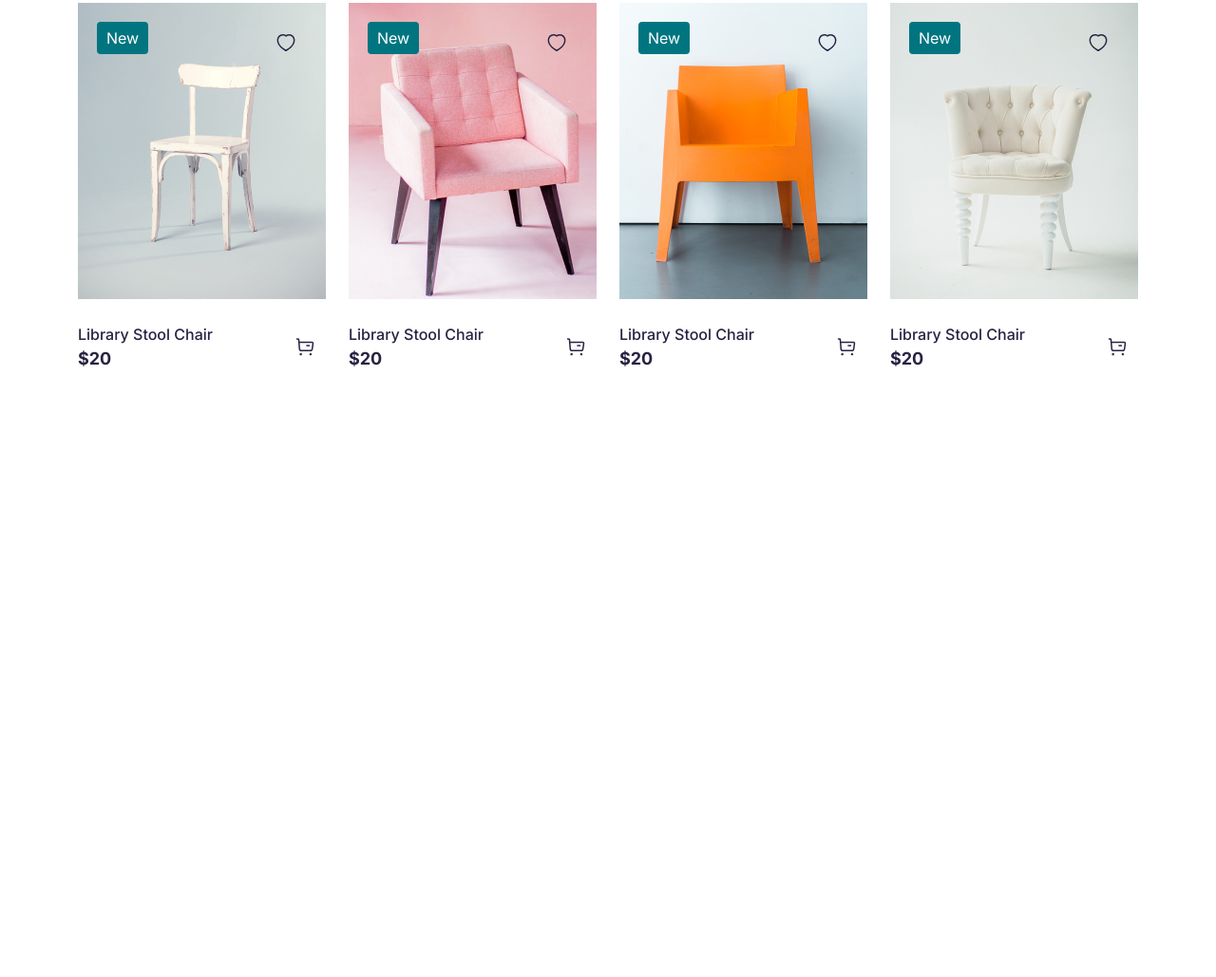
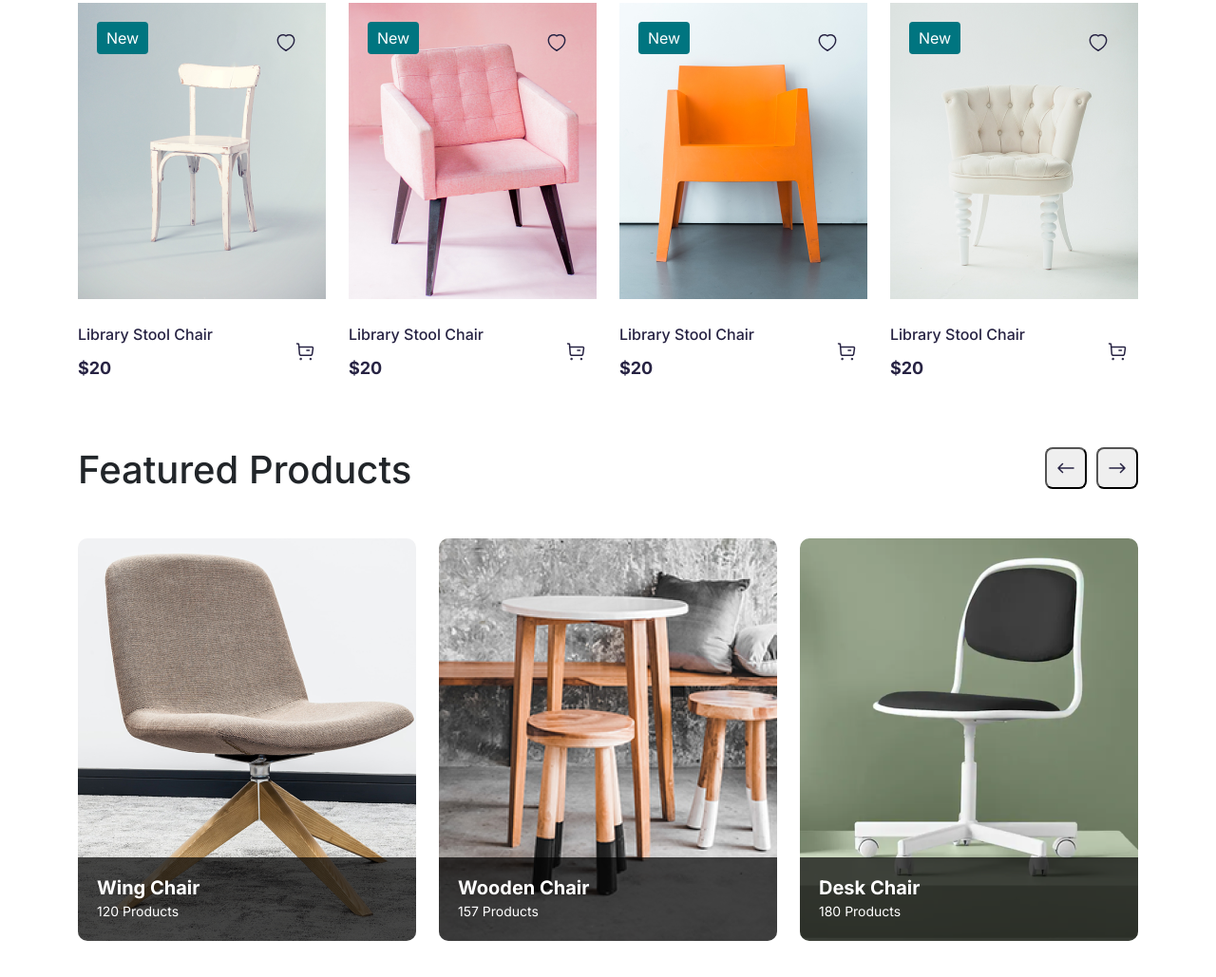
Before and after one commit to Hassan4np/comporty, a website built with Vite: page index.html in a window 1280 px wide. Shown: the part 1431-2460 px from the top of the page at 95% size. Before the commit the page ends 1862 px from the top, so only its background shows below. Built offline with nearby package versions, Linux system fonts and the light colour scheme; files whose address does not match are found by name.

Commit message:
category section complate

```diff
--- a/index.html
+++ b/index.html
@@ -371,7 +371,62 @@
             </div>
         </div>
     </section>
-
+    <div class="top-categories">
+        <div class="container">
+            <div class="section-header">
+                <h1>Featured Products</h1>
+                <div class="slider-arrow">
+                    <button type="button" class="icons-button">
+                        <svg width="18" height="12" viewBox="0 0 18 12" fill="none" xmlns="http://www.w3.org/2000/svg">
+                            <path d="M5.5 1.5L1 6M1 6L5.5 10.5M1 6H17" stroke="#272343" stroke-width="1.5" stroke-linecap="round" stroke-linejoin="round"/>
+                        </svg>
+                    </button>
+                    <button type="button" class="icons-button">
+                        <svg width="18" height="12" viewBox="0 0 18 12" fill="none" xmlns="http://www.w3.org/2000/svg">
+                            <path d="M12.5 1.5L17 6M17 6L12.5 10.5M17 6H1" stroke="#272343" stroke-width="1.5" stroke-linecap="round" stroke-linejoin="round"/>
+                        </svg>
+                    </button>
+                </div>
+            </div>
+            <div class="categjory-slider">
+                <div class="row">
+                    <div class="col-12 col-md-6 col-lg-6 col-xl-4">
+                        <a class="category-item">
+                            <div class="image">
+                                <img src="./src/img/product.png" alt="">
+                            </div>
+                            <div class="contents">
+                                <h3>Wing Chair</h3>
+                                <small>120 Products</small>
+                            </div>
+                        </a>
+                    </div>
+                    <div class="col-12 col-md-6 col-lg-6 col-xl-4">
+                        <a class="category-item">
+                            <div class="image">
+                                <img src="./src/img/product1.png" alt="">
+                            </div>
+                            <div class="contents">
+                                <h3>Wooden Chair</h3>
+                                <small>157 Products</small>
+                            </div>
+                        </a>
+                    </div>
+                    <div class="col-12 col-md-6 col-lg-6 col-xl-4">
+                        <a class="category-item">
+                            <div class="image">
+                                <img src="./src/img/product2.png" alt="">
+                            </div>
+                            <div class="contents">
+                                <h3>Desk Chair</h3>
+                                <small>180 Products</small>
+                            </div>
+                        </a>
+                    </div>
+                </div>
+            </div>
+        </div>
+    </div>
 
     <script type="module " src="/main.js "></script>
 </body>
--- a/src/scss/base/_reset.scss
+++ b/src/scss/base/_reset.scss
@@ -7,6 +7,7 @@
 a {
     text-decoration: none;
     color: black;
+    display: inline-block
 }
 
 img {
--- a/src/scss/components/_products.scss
+++ b/src/scss/components/_products.scss
@@ -1,6 +1,8 @@
 .features-products {
     margin-top: 30px;
     margin-bottom: 30px;
+}
+
 .section-header {
     display: flex;
     justify-content: space-between;
@@ -8,7 +10,6 @@
     .slider-arrow {
         display: flex;
         gap: 10px;
-        }
     }
 }
 
--- /dev/null
+++ b/src/scss/components/top-categoris.scss
@@ -0,0 +1,49 @@
+.top-categories {
+    margin-top: 60px;
+    margin-bottom: 60px;
+}
+
+.category-item {
+    height: 424px;
+    width: 100%;
+    border-radius: 10px;
+    overflow: hidden;
+    position: relative;
+    margin-bottom: 20px;
+    display: inline-block;
+    .image img {
+        height: 424px;
+        width: 100%;
+        object-fit: cover;
+        transition: all .3s ease-in-out;
+    }
+    .contents {
+        background-color: rgba(#000000, 0.7);
+        padding: 20px;
+        position: absolute;
+        left: 0;
+        bottom: 0;
+        width: 100%;
+        transition: background-color .3s ease-in-out;
+        h3 {
+            font-size: 20px;
+            font-weight: bold;
+            color: #FFFFFF;
+            margin-bottom: 0px;
+        }
+        small {
+            font-size: 14px;
+            color: #FFFFFF;
+        }
+    }
+    &:hover {
+        .contents {
+            background-color: #007580;
+        }
+        .image {
+            img {
+                transform: scale(1.2);
+            }
+        }
+    }
+}
--- a/src/scss/style.scss
+++ b/src/scss/style.scss
@@ -7,6 +7,7 @@
 @import "./components/quick-features";
 @import "./components/logo-cloud";
 @import "./components/products";
+@import "./components/top-categoris.scss";
 //utlis;
 @import "./utils/variables";
 //pages;
```
Also changed, not shown: src/img/product.png (added), src/img/product1.png (added), src/img/product2.png (added), src/scss/components/top-categoris.css (added), src/scss/style.css, 2 other files. Lines whose indentation alone changed are shown as unchanged.
